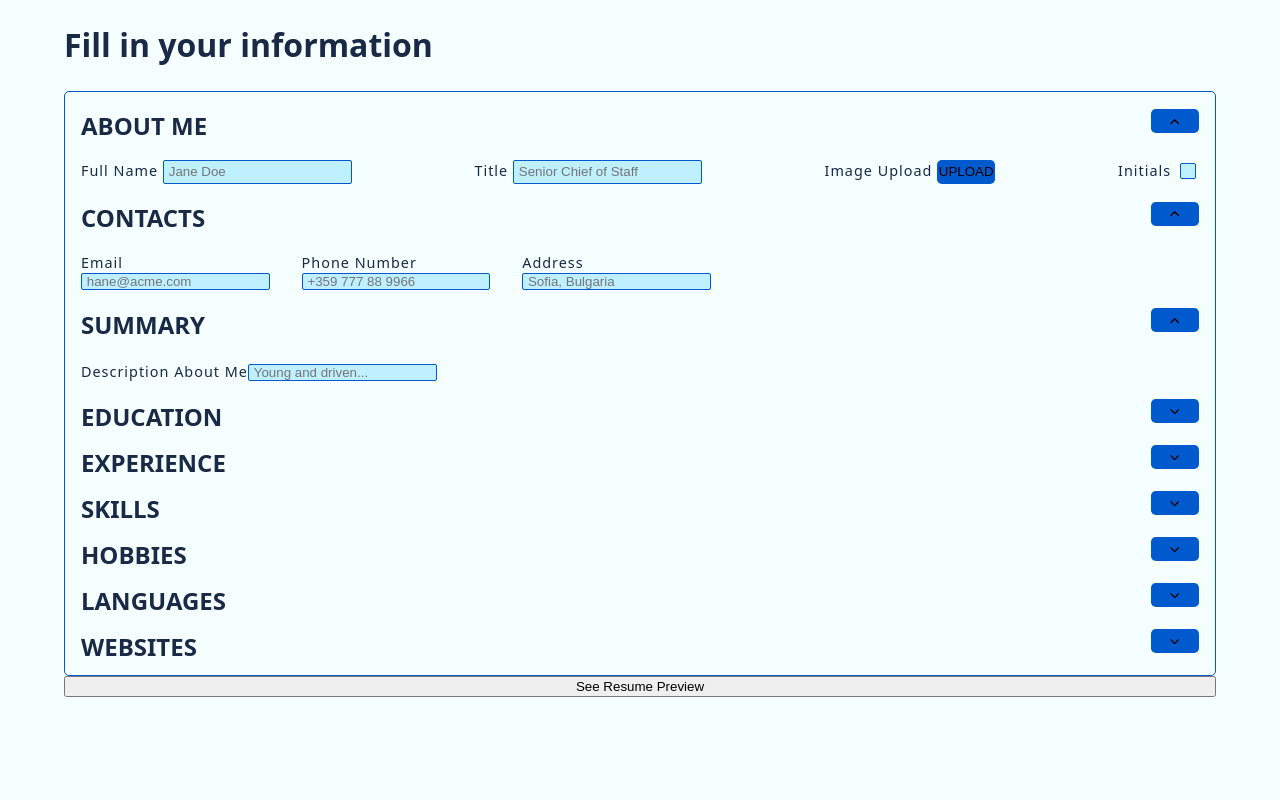
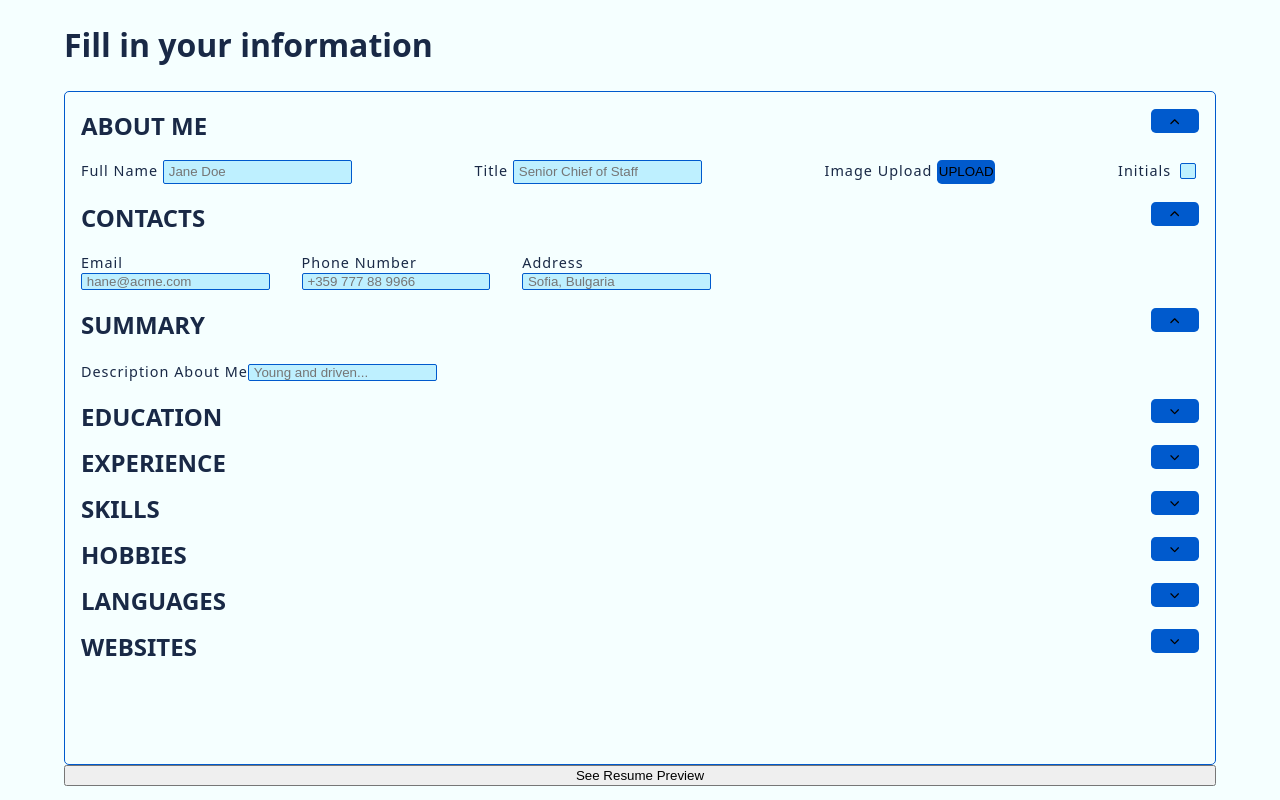
Before and after one commit to mickewasowski/cv-template, a React (Vite) app: page / in a window 1280 px wide. Built offline with nearby package versions, Linux system fonts and the light colour scheme.

Commit message:
restricted the height of the forms container

```diff
--- a/src/pages/styles/HomePage.scss
+++ b/src/pages/styles/HomePage.scss
@@ -3,7 +3,7 @@
   display: flex;
   flex-direction: column;
   padding: 0 5vw;
-  min-height: 100%;
+  height: 100%;
 
   &__forms {
     display: flex;
@@ -13,7 +13,9 @@
     padding: 1rem;
     gap: 1rem;
     max-width: 1400px;
-    min-height: 70%;
+    height: 80%;
+    overflow-x: hidden;
+    overflow-y: scroll;
 
     input {
       background-color: var(--very-light-blue);
```
